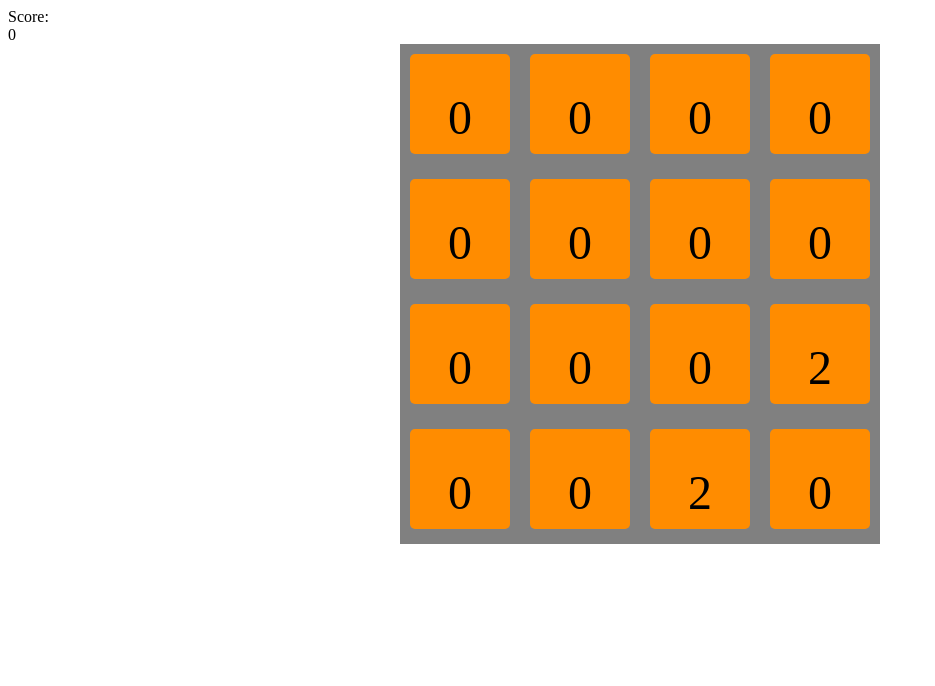
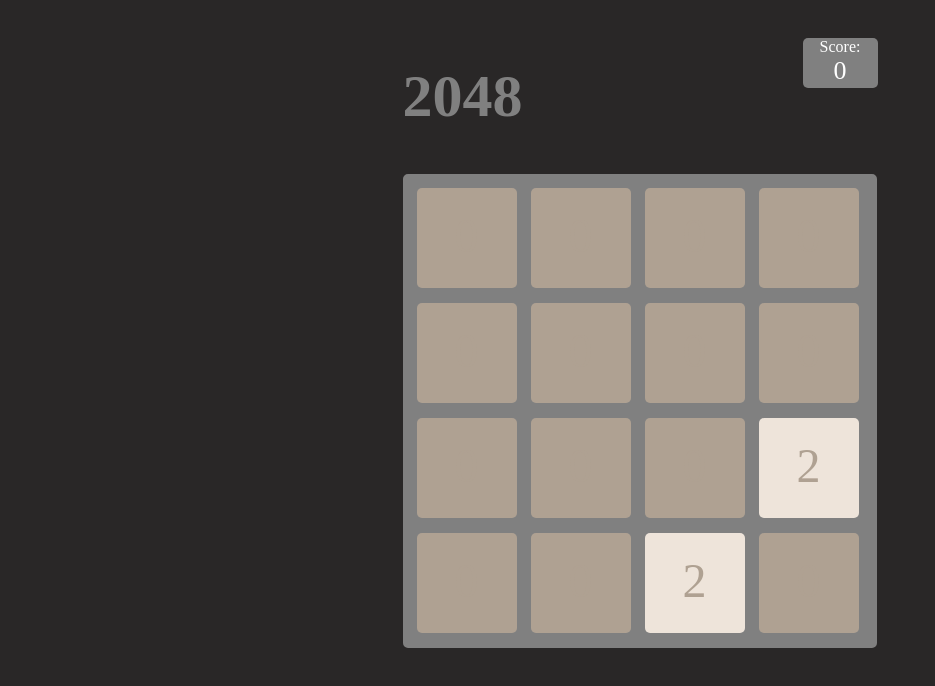
Before and after one commit to ryutheblade/2048, a plain HTML site: page index.html in a window 1280 px wide. Shown: the whole page, without its empty margins (0-935 px from the left). Drawn offline with Linux system fonts and the light colour scheme.

Commit message:
Changed styling to look better.

```diff
--- a/game.js
+++ b/game.js
@@ -1,7 +1,6 @@
 document.addEventListener('DOMContentLoaded', () => {
     const gridDisplay = document.querySelector('.grid')
     const scoreDisplay = document.getElementById('score')
-    const resultDisplay = document.getElementById('result')
     const width = 4
     let squares = []
     let score = 0
@@ -190,8 +189,9 @@ document.addEventListener('DOMContentLoaded', () => {
     function checkForWin() {
         for (let i = 0; i < squares.length; i++) {
             if (squares[i].innerHTML == 2048) {
-                resultDisplay.innerHTML = 'Congratulations, You Win!'
+                alert('Congratulations, You Win!')
                 document.removeEventListener('keyup', control)
+                setTimeout(() => clear(), 3000)
             }
         }
     }
@@ -205,9 +205,37 @@ document.addEventListener('DOMContentLoaded', () => {
             }
         }
         if (zeros === 0) {
-            resultDisplay.innerHTML = 'Game Over!'
+            alert('Game Over!')
             document.removeEventListener('keyup', control)
+            setTimeout(() => clear(), 3000)
         }
     }
 
+    //clear timer
+    function clear() {
+    clearInterval(myTimer)
+    }
+
+
+  //add colours, tried to make them look as close to the original game as possible but lost patience, lol
+  function addColours() {
+    for (let i=0; i < squares.length; i++) {
+      if (squares[i].innerHTML == 0) squares[i].style.backgroundColor = '#afa192'
+      else if (squares[i].innerHTML == 2) squares[i].style.backgroundColor = '#eee4da'
+      else if (squares[i].innerHTML  == 4) squares[i].style.backgroundColor = '#ede0c8'
+      else if (squares[i].innerHTML  == 8) squares[i].style.backgroundColor = '#f2b179'
+      else if (squares[i].innerHTML  == 16) squares[i].style.backgroundColor = '#ffcea4'
+      else if (squares[i].innerHTML  == 32) squares[i].style.backgroundColor = '#e8c064'
+      else if (squares[i].innerHTML == 64) squares[i].style.backgroundColor = '#ffab6e'
+      else if (squares[i].innerHTML == 128) squares[i].style.backgroundColor = '#fd9982'
+      else if (squares[i].innerHTML == 256) squares[i].style.backgroundColor = '#ead79c'
+      else if (squares[i].innerHTML == 512) squares[i].style.backgroundColor = '#76daff'
+      else if (squares[i].innerHTML == 1024) squares[i].style.backgroundColor = '#beeaa5'
+      else if (squares[i].innerHTML == 2048) squares[i].style.backgroundColor = '#d7d4f0'
+        }
+    }
+addColours()
+
+var myTimer = setInterval(addColours, 50)
+
 })
--- a/index.html
+++ b/index.html
@@ -9,13 +9,16 @@
     <script src="game.js"></script>
 </head>
 <body>
-    <div class="score-container">
-        <div class="score-title">Score: </div>
-        <span id="score">0</span>
+    <div class="container">
+        <div class="info">
+            <h1>2048</h1>
+            <div class="score-container">
+                <div class="score-title">Score: </div>
+                <span id="score">0</span>
+            </div>
+        </div>
+        <div class="grid"></div>
     </div>
 
-    <div id="result"></div>
-
-    <div class="grid"></div>
 </body>
 </html>
--- a/style.css
+++ b/style.css
@@ -1,19 +1,58 @@
+body {
+    background-color: rgb(41, 39, 39);
+    display: flex;
+    justify-content: center;
+}
+
+h1 {
+    font-size: 60px;
+    line-height: 0.6;
+    color: gray;
+}
+
+.container {
+    width: 475px;
+    margin-top: 30px;
+}
+
+.info {
+    display: flex;
+    justify-content: space-between;
+    margin-bottom: 20px;
+}
+
 .grid {
     display: flex;
     flex-wrap: wrap;
-    margin: 0 auto;
-    width: 480px;
-    height: 500px;
+    margin-top: 20px;
+    width: 460px;
+    height: 460px;
     background-color: gray;
+    border: 7px solid gray;
+    border-radius: 5px;
 }
 
 .grid div {
     width: 100px;
     height: 100px;
-    margin: 10px;
+    margin: 7px;
     border-radius: 5px;
-    background-color: darkorange;
+    background-color: #EEE4DA;
+    color: #afa192;
     font-size: 48px;
     text-align: center;
-    line-height: 16vmin;
+    line-height: 2;
 }
+
+.score-container {
+    text-align: center;
+    width: 75px;
+    height: 50px;
+    border-radius: 5px;
+    background-color: gray;
+    color: white;
+}
+
+#score {
+    font-size: 26px;
+}
```
